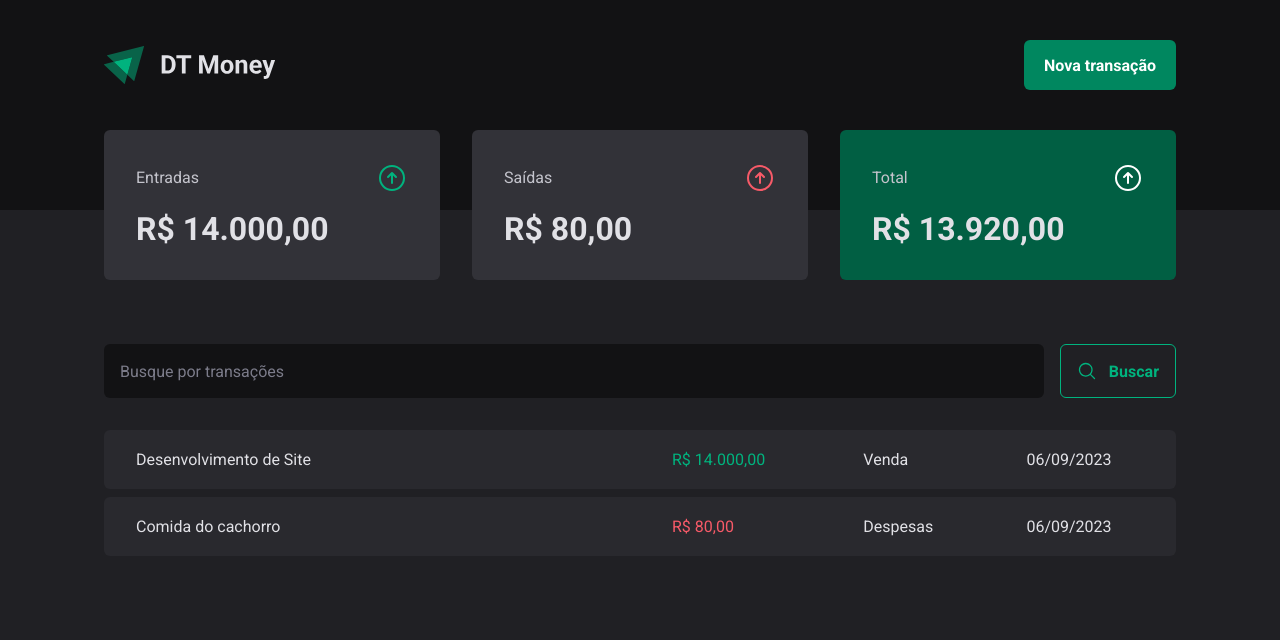
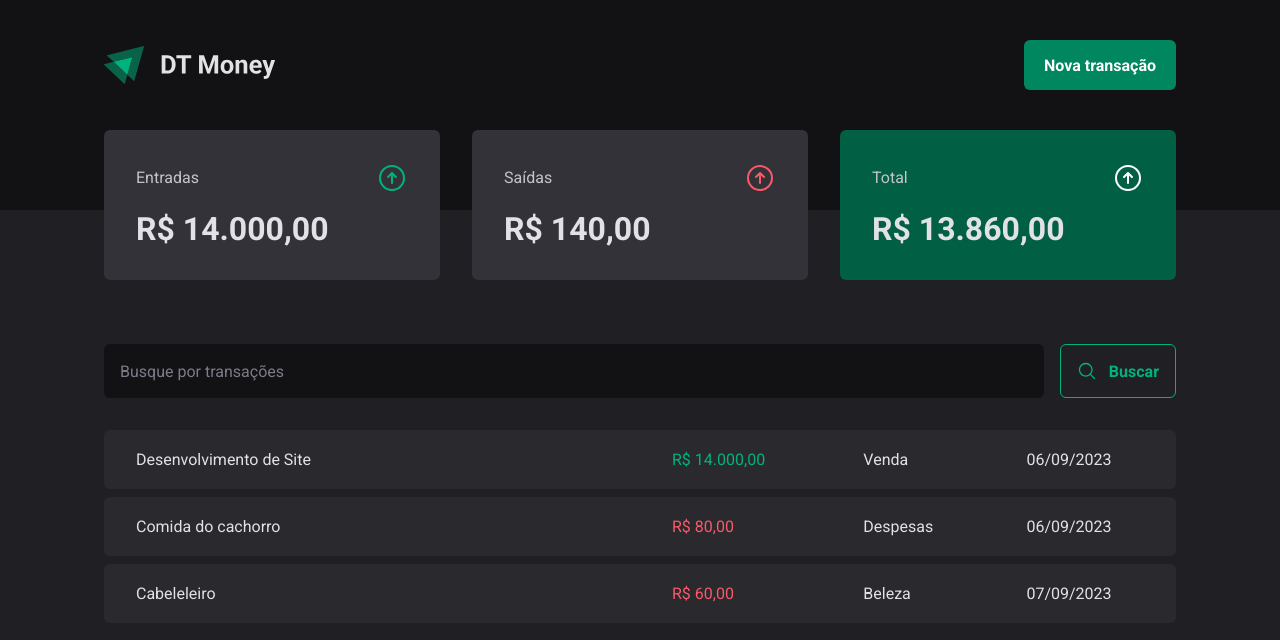
Before and after one commit to iurivolnistem/rkt_dtmoney, a React (Vite) app: page / in a window 1280 px wide. Shown: the top 640 px of the page. Built offline with nearby package versions, Linux system fonts and the light colour scheme; data requests are answered from the project's data file.

Commit message:
adicionado axios a aplicação e formulário do modal realizando requisição

```diff
--- a/package.json
+++ b/package.json
@@ -15,6 +15,7 @@
     "@phosphor-icons/react": "^2.0.10",
     "@radix-ui/react-dialog": "^1.0.4",
     "@radix-ui/react-radio-group": "^1.1.3",
+    "axios": "^1.5.0",
     "react": "^18.2.0",
     "react-dom": "^18.2.0",
     "react-hook-form": "^7.46.1",
--- a/server.json
+++ b/server.json
@@ -1,11 +1,11 @@
 {
-    "transactions":[
+  "transactions": [
     {
       "id": 1,
       "description": "Desenvolvimento de Site",
       "type": "income",
       "category": "Venda",
-            "amount": 14000,
+      "price": 14000,
       "createdAt": "2023-09-06T21:38:27.897Z"
     },
     {
@@ -13,8 +13,16 @@
       "description": "Comida do cachorro",
       "type": "outcome",
       "category": "Despesas",
-            "amount": 80,
+      "price": 80,
       "createdAt": "2023-09-06T21:28:27.897Z"
+    },
+    {
+      "description": "Cabeleleiro",
+      "price": 60,
+      "category": "Beleza",
+      "type": "outcome",
+      "createdAt": "2023-09-07T16:36:13.892Z",
+      "id": 3
     }
   ]
 }
--- a/src/components/NewTransactionModal/index.tsx
+++ b/src/components/NewTransactionModal/index.tsx
@@ -10,6 +10,8 @@ import { ArrowCircleDown, ArrowCircleUp, X } from '@phosphor-icons/react'
 import * as zod from 'zod'
 import { Controller, useForm } from 'react-hook-form'
 import { zodResolver } from '@hookform/resolvers/zod'
+import { useContext } from 'react'
+import { TransactionsContext } from '../../contexts/TransactionsContext'
 
 const newTransactionFormSchema = zod.object({
   description: zod.string(),
@@ -21,6 +23,8 @@ const newTransactionFormSchema = zod.object({
 type NewTransactionFormInputs = zod.infer<typeof newTransactionFormSchema>
 
 export function NewTransactionModal() {
+  const { createTransactions } = useContext(TransactionsContext)
+
   const {
     control,
     register,
@@ -34,9 +38,9 @@ export function NewTransactionModal() {
   })
 
   async function handleCreateNewTransaction(data: NewTransactionFormInputs) {
-    await new Promise((resolve) => setTimeout(resolve, 2000))
+    const { description, price, category, type } = data
 
-    console.log(data)
+    createTransactions({ description, price, category, type })
   }
 
   return (
--- a/src/components/SearchForm/index.tsx
+++ b/src/components/SearchForm/index.tsx
@@ -3,6 +3,8 @@ import { SearchFormContainer } from './styles'
 import * as zod from 'zod'
 import { useForm } from 'react-hook-form'
 import { zodResolver } from '@hookform/resolvers/zod'
+import { useContext } from 'react'
+import { TransactionsContext } from '../../contexts/TransactionsContext'
 
 const searchFormSchema = zod.object({
   query: zod.string(),
@@ -11,6 +13,8 @@ const searchFormSchema = zod.object({
 type SearchFormInputs = zod.infer<typeof searchFormSchema>
 
 export function SearchForm() {
+  const { fetchTransactions } = useContext(TransactionsContext)
+
   const {
     register,
     handleSubmit,
@@ -20,9 +24,7 @@ export function SearchForm() {
   })
 
   async function handleSearchTransactions(data: SearchFormInputs) {
-    await new Promise((resolve) => setTimeout(resolve, 2000))
-
-    console.log(data)
+    await fetchTransactions(data.query)
   }
 
   return (
--- a/src/contexts/TransactionsContext.tsx
+++ b/src/contexts/TransactionsContext.tsx
@@ -1,12 +1,20 @@
 import { ReactNode, createContext, useEffect, useState } from 'react'
+import { api } from '../lib/axios'
 
 interface Transaction {
   id: number
   description: string
   type: 'income' | 'outcome'
   category: string
-  amount: number
+  price: number
   createdAt: Date
+}
+
+interface NewTransactionInput {
+  description: string
+  category: string
+  type: string
+  price: number
 }
 
 interface TransactionsContextProps {
@@ -15,6 +23,8 @@ interface TransactionsContextProps {
 
 interface TransactionContextType {
   transactions: Transaction[]
+  fetchTransactions: (query?: string) => Promise<void>
+  createTransactions: (data: NewTransactionInput) => Promise<void>
 }
 
 export const TransactionsContext = createContext({} as TransactionContextType)
@@ -24,19 +34,38 @@ export function TransactionsContextProvider({
 }: TransactionsContextProps) {
   const [transactions, setTransactions] = useState<Transaction[]>([])
 
-  async function loadTransactions() {
-    const response = await fetch('http://localhost:3333/transactions')
-    const data = await response.json()
+  async function fetchTransactions(query?: string) {
+    const response = await api.get('transactions', {
+      params: {
+        q: query,
+      },
+    })
 
-    setTransactions(data)
+    setTransactions(response.data)
+  }
+
+  async function createTransactions(data: NewTransactionInput) {
+    const { description, price, category, type } = data
+
+    const response = await api.post('transactions', {
+      description,
+      price,
+      category,
+      type,
+      createdAt: new Date(),
+    })
+
+    setTransactions((state) => [response.data, ...state])
   }
 
   useEffect(() => {
-    loadTransactions()
+    fetchTransactions()
   }, [])
 
   return (
-    <TransactionsContext.Provider value={{ transactions }}>
+    <TransactionsContext.Provider
+      value={{ transactions, fetchTransactions, createTransactions }}
+    >
       {children}
     </TransactionsContext.Provider>
   )
--- a/src/hooks/useSummary.ts
+++ b/src/hooks/useSummary.ts
@@ -7,11 +7,11 @@ export function useSummary() {
   const summary = transactions.reduce(
     (acc, transaction) => {
       if (transaction.type === 'income') {
-        acc.income += transaction.amount
-        acc.total += transaction.amount
+        acc.income += transaction.price
+        acc.total += transaction.price
       } else {
-        acc.outcome += transaction.amount
-        acc.total -= transaction.amount
+        acc.outcome += transaction.price
+        acc.total -= transaction.price
       }
       return acc
     },
--- /dev/null
+++ b/src/lib/axios.ts
@@ -0,0 +1,5 @@
+import axios from 'axios'
+
+export const api = axios.create({
+  baseURL: 'http://localhost:3333',
+})
--- a/src/pages/Transactions/index.tsx
+++ b/src/pages/Transactions/index.tsx
@@ -27,7 +27,7 @@ export function Transactions() {
                   <td width="50%">{transaction.description}</td>
                   <td>
                     <PriceHighLight variant={transaction.type}>
-                      {amountFormatter.format(transaction.amount)}
+                      {amountFormatter.format(transaction.price)}
                     </PriceHighLight>
                   </td>
                   <td>{transaction.category}</td>
```
Also changed, not shown: 1 other file (tests, documents, lock files or other folders). Lines whose indentation alone changed are shown as unchanged.
